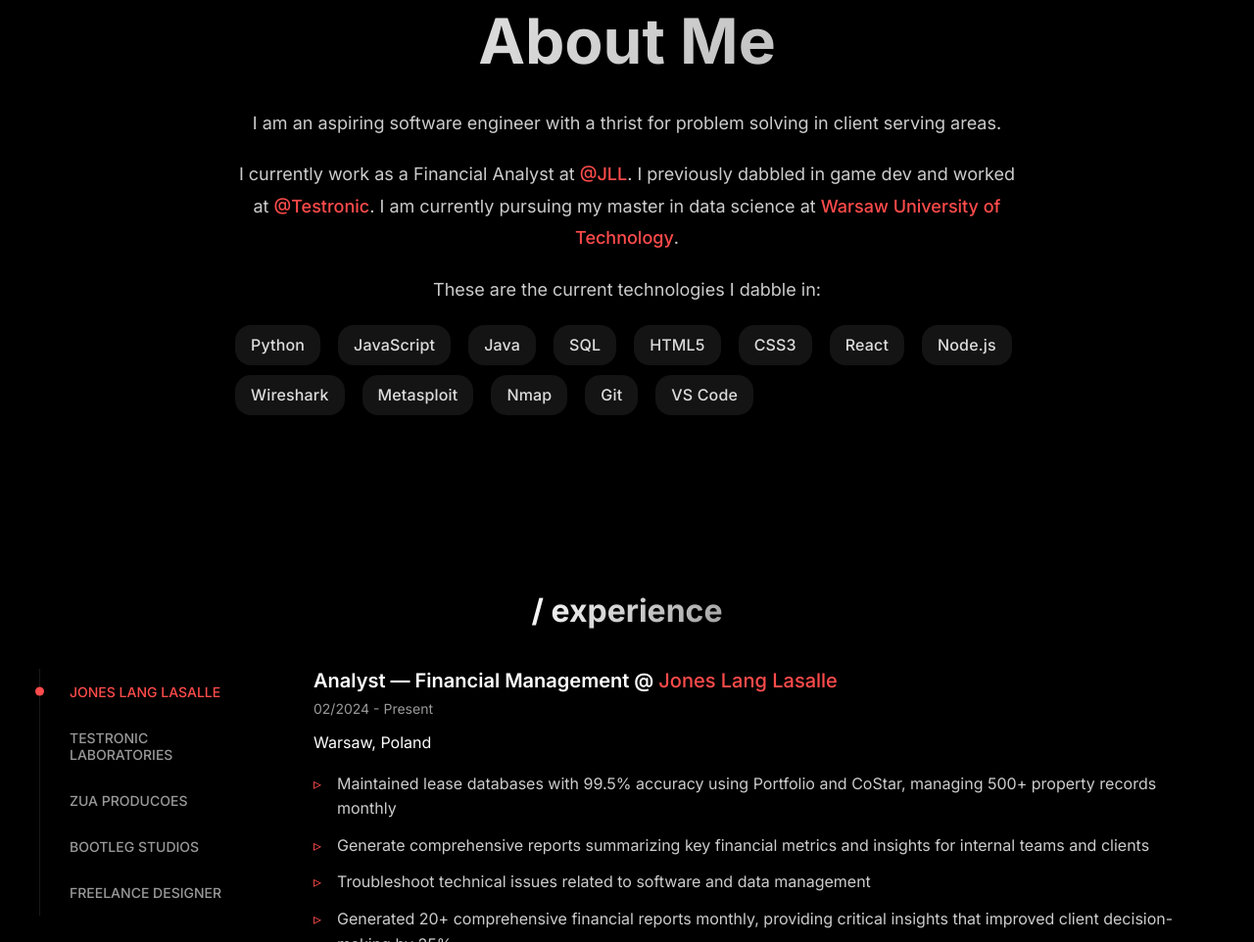
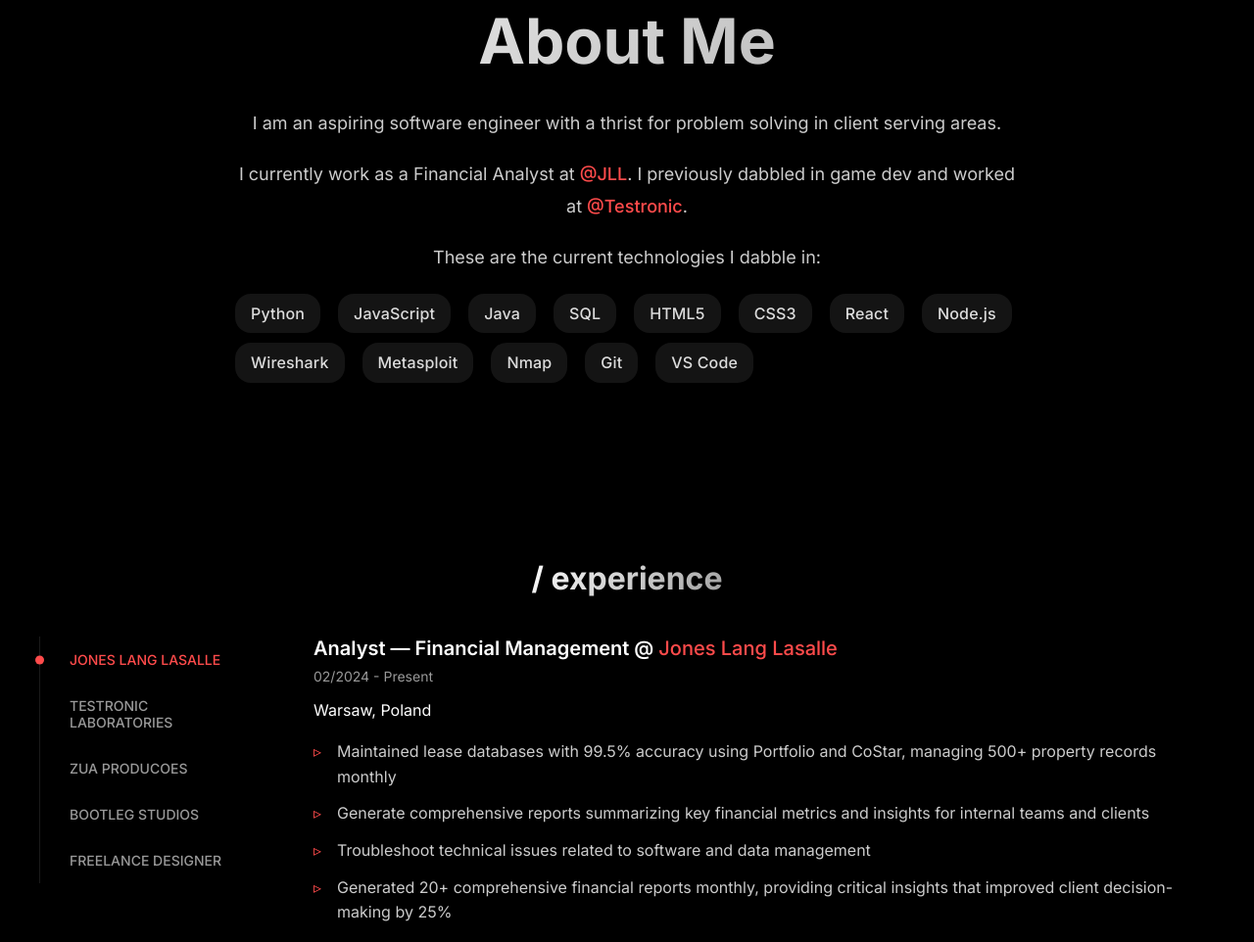
Before and after one commit to devonZeuz/PortfolioSite, a plain HTML site: page index.html in a window 1280 px wide. Shown: the part 1177-2139 px from the top of the page at 98% size. Drawn offline with Linux system fonts and the light colour scheme.

Commit message:
Final commit

```diff
--- a/index.html
+++ b/index.html
@@ -51,7 +51,7 @@
             <h2>About Me</h2>
             <div class="about-content">
                 <p>I am an aspiring software engineer with a thrist for problem solving in client serving areas.</p>
-                    <p>I currently work as a Financial Analyst at <a href="https://www.jll.com/" class="red-orb-link" target="_blank" rel="noopener noreferrer">@JLL</a>. I previously dabbled in game dev and worked at <a href="https://www.testroniclabs.com/" class="red-orb-link" target="_blank" rel="noopener noreferrer">@Testronic</a>. I am currently pursuing my master in data science at <a href="https://eng.pw.edu.pl/" class="red-orb-link" target="_blank" rel="noopener noreferrer">Warsaw University of Technology</a>.</p>
+                    <p>I currently work as a Financial Analyst at <a href="https://www.jll.com/" class="red-orb-link" target="_blank" rel="noopener noreferrer">@JLL</a>. I previously dabbled in game dev and worked at <a href="https://www.testroniclabs.com/" class="red-orb-link" target="_blank" rel="noopener noreferrer">@Testronic</a>.</p>
 
                     <p>These are the current technologies I dabble in: </p>
                 <ul class="about-tech-list grid-tech-list">
```
